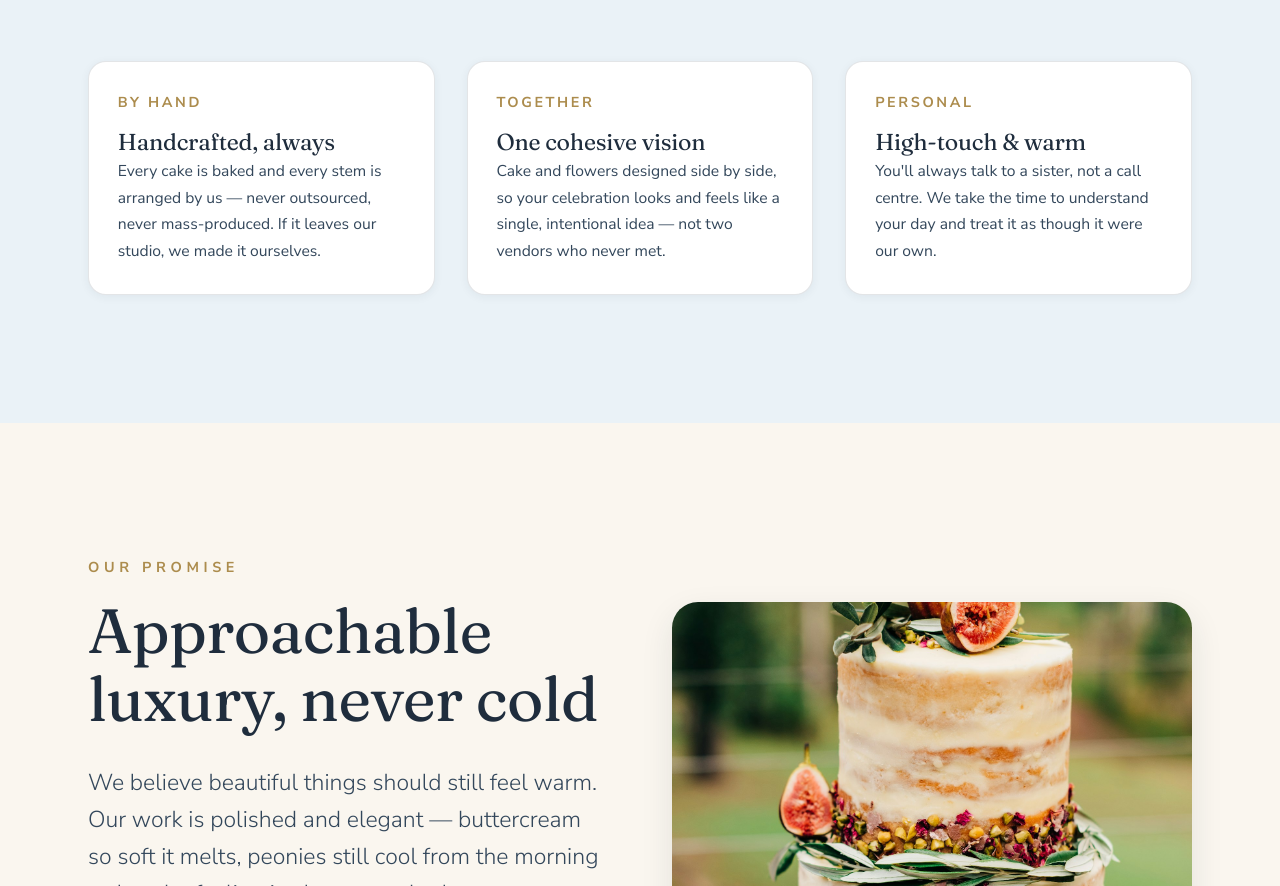
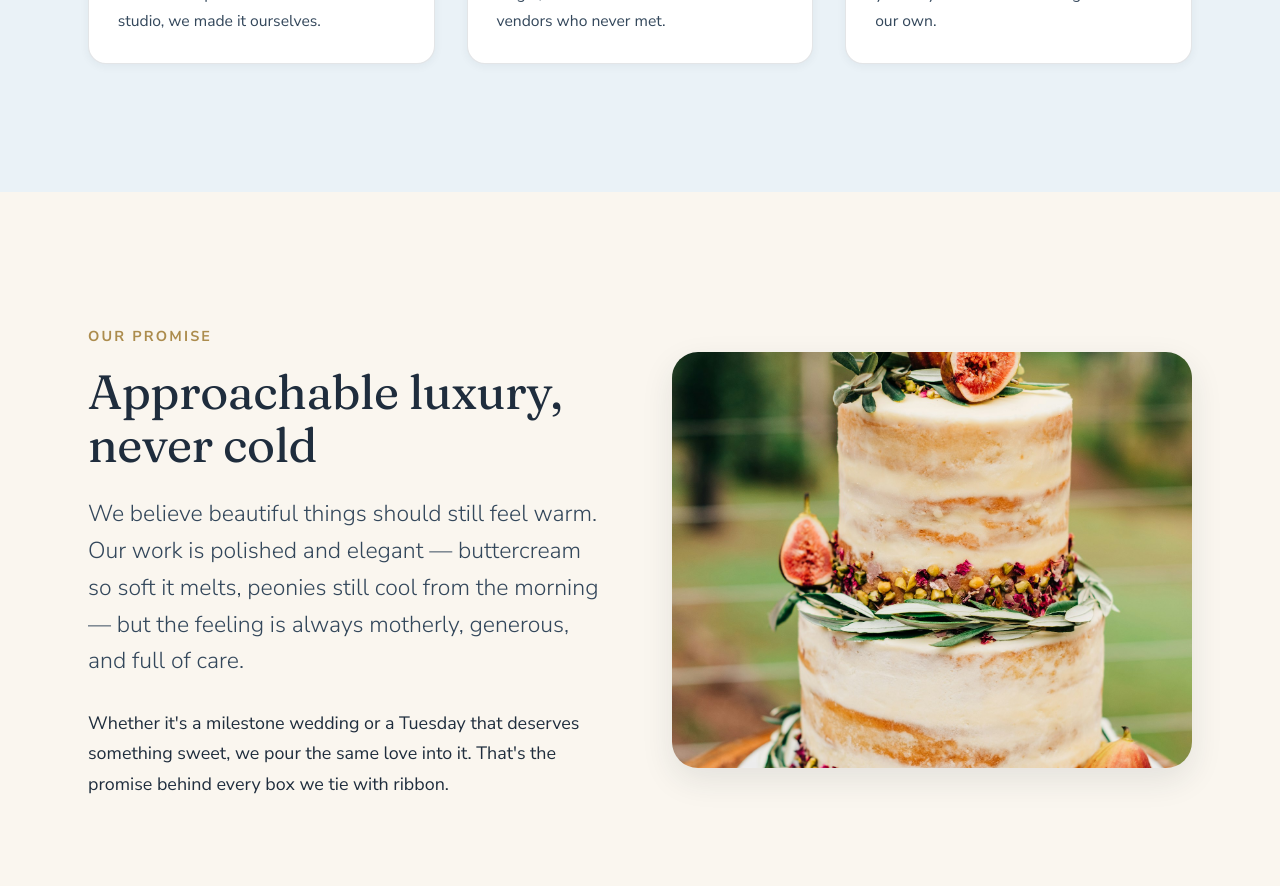
Before and after one commit to Daniel-Projectt/bloom-and-buttercream, a plain HTML site: page about.html in a window 1280 px wide. Shown: the part 1914-2800 px from the top of the page. Drawn offline with Linux system fonts and the light colour scheme.

Commit message:
Align type scale to exact spec (hero H1, H2, card H3, eyebrow tracking)
Co-Authored-By: Claude Opus 4.8 (1M context) <noreply@anthropic.com>

```diff
--- a/css/styles.css
+++ b/css/styles.css
@@ -121,8 +121,8 @@ h1, h2, h3, h4 {
   font-optical-sizing: auto;
 }
 
-h1 { font-size: var(--step-5); font-weight: 400; }
-h2 { font-size: var(--step-4); }
+h1 { font-size: clamp(2.75rem, 6vw, 4.5rem); line-height: 1.05; font-weight: 400; }
+h2 { font-size: clamp(2rem, 4vw, 3rem); }
 h3 { font-size: var(--step-2); }
 h4 { font-size: var(--step-1); }
 
@@ -150,7 +150,7 @@ p:last-child { margin-bottom: 0; }
   font-family: var(--font-body);
   font-size: var(--step--1);
   font-weight: 700;
-  letter-spacing: 0.32em;
+  letter-spacing: 0.15em;
   text-transform: uppercase;
   color: var(--gold-deep);
   margin: 0 0 1.1rem;
@@ -451,7 +451,7 @@ p:last-child { margin-bottom: 0; }
 .card:hover .card__media img { transform: scale(1.06); }
 
 .card__body { padding: clamp(1.3rem, 2.5vw, 1.8rem); display: flex; flex-direction: column; flex: 1; }
-.card__name { font-family: var(--font-display); font-size: var(--step-1); margin-bottom: 0.15em; }
+.card__name { font-family: var(--font-display); font-size: 1.5rem; line-height: 1.15; margin-bottom: 0.15em; }
 .card__label {
   font-size: var(--step--1);
   letter-spacing: 0.18em;
```
